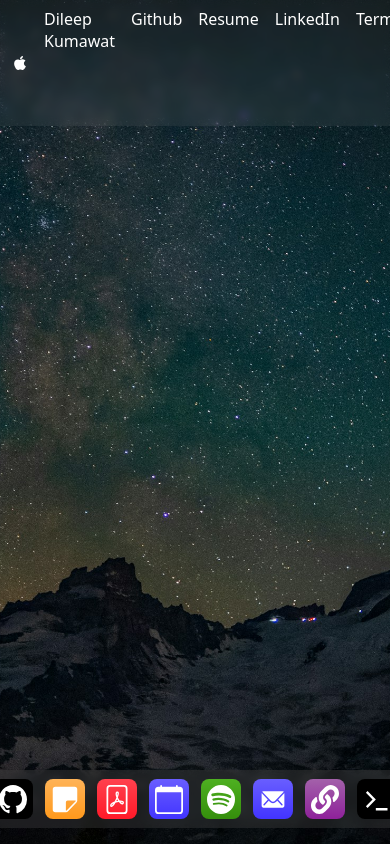
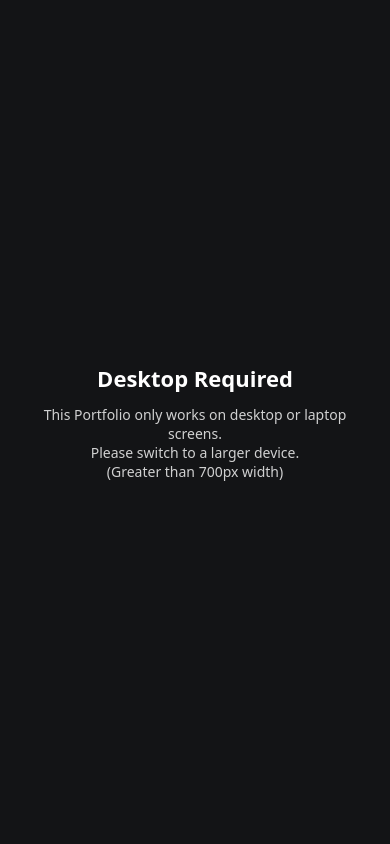
Before and after one commit to Dileep-kumawat/mac-os-based-Portfolio, a React (Vite) app: page / in a window 390 px wide. Built offline with nearby package versions, Linux system fonts and the light colour scheme.

Commit message:
Added MobileBlocker component to display message on mobile devices

```diff
--- a/src/App.jsx
+++ b/src/App.jsx
@@ -9,6 +9,7 @@ import Resume from './components/windows/Resume'
 import Spotify from './components/windows/Spotify'
 import Cli from './components/windows/Cli'
 import ContextMenu from './components/ContextMenu'
+import MobileBlocker from './components/MobileBlocker'
 
 function App() {
   const [topElem, setTopElem] = useState(null);
@@ -22,6 +23,7 @@ function App() {
 
   return (
     <main>
+      <MobileBlocker />
       <ContextMenu setWindowsState={setWindowsState} />
       <Nav setWindowsState={setWindowsState} />
       <Dock setWindowsState={setWindowsState} />
--- /dev/null
+++ b/src/components/MobileBlocker.jsx
@@ -0,0 +1,16 @@
+import "./mobileBlocker.scss"
+
+const MobileBlocker = () => {
+    return (
+        <div id="mobileBlocker">
+            <div className="mobile-message">
+                <h2>Desktop Required</h2>
+                <p>This Portfolio only works on desktop or laptop screens.</p>
+                <p>Please switch to a larger device.</p>
+                <p>(Greater than 700px width)</p>
+            </div>
+        </div>
+    )
+}
+
+export default MobileBlocker
--- /dev/null
+++ b/src/components/mobileBlocker.scss
@@ -0,0 +1,28 @@
+#mobileBlocker {
+    position: fixed;
+    inset: 0;
+    background: #131416;
+    color: white;
+    display: none;
+    align-items: center;
+    justify-content: center;
+    z-index: 100000;
+    text-align: center;
+    padding: 24px;
+}
+
+.mobile-message h2 {
+    font-size: 22px;
+    margin-bottom: 12px;
+}
+
+.mobile-message p {
+    font-size: 14px;
+    opacity: 0.8;
+}
+
+@media (max-width: 700px) {
+    #mobileBlocker {
+        display: flex;
+    }
+}
```
